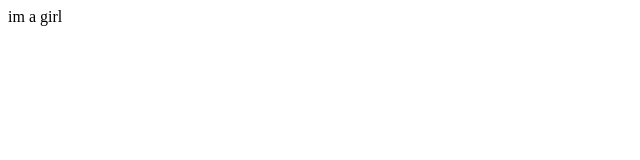
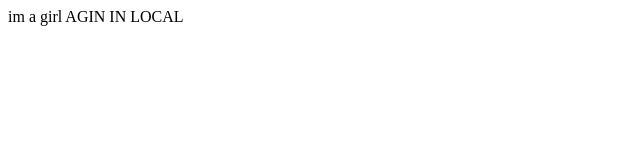
Before and after one commit to deithercasagnap/First-Demo, a plain HTML site: page index.html in a window 1280 px wide. Shown: the whole page, without its empty margins (0-640 px from the left). Drawn offline with Linux system fonts and the light colour scheme.

Commit message:
ADD CONTENT IN LOCAL

```diff
--- a/index.html
+++ b/index.html
@@ -7,6 +7,6 @@
     <title>Document</title>
 </head>
 <body>
-    im a girl
+    im a girl AGIN IN LOCAL
     </body>
     </html>
```
